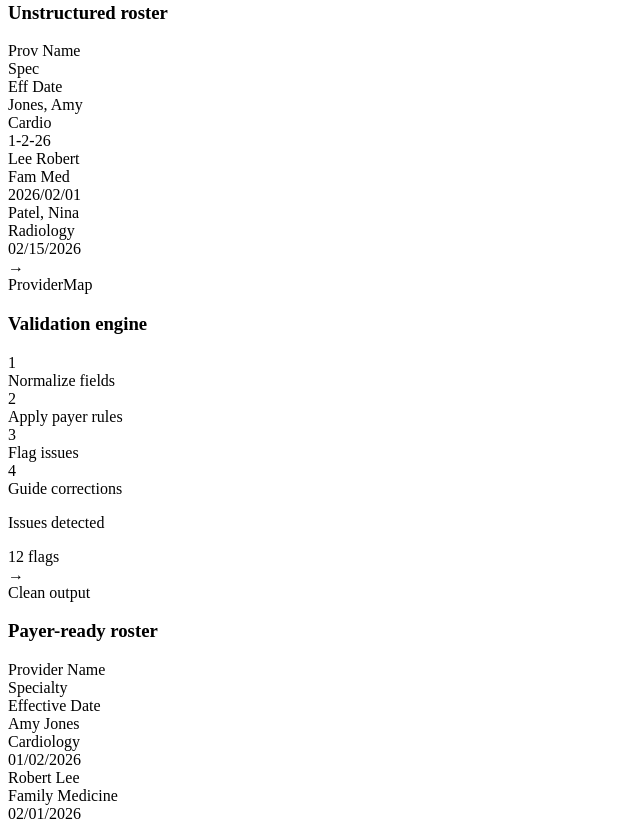
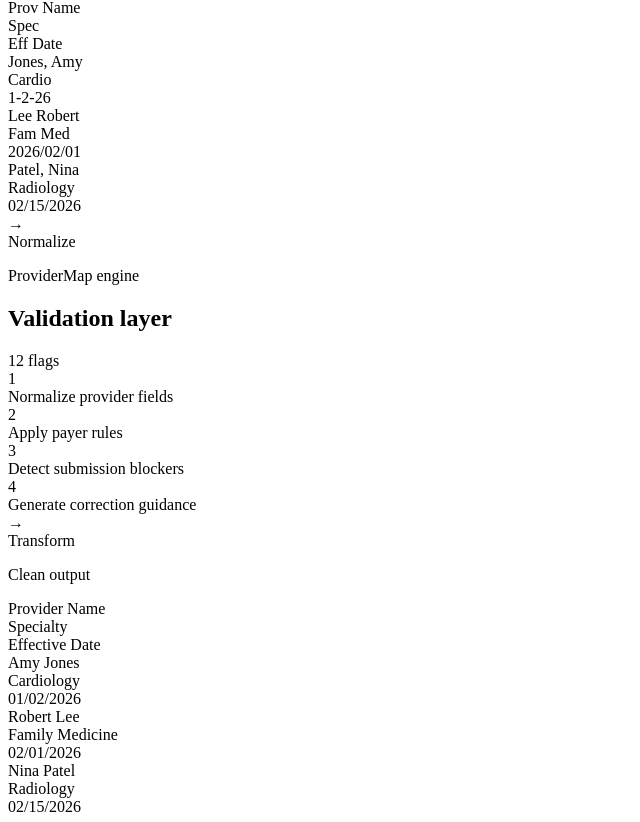
Before and after one commit to bradbane1023-source/providermap-site, a Next.js app: page / in a window 1280 px wide. Shown: the part 1318-2140 px from the top of the page, without its empty margins (0-640 px from the left). Built offline with nearby package versions, Linux system fonts and the light colour scheme.

Commit message:
Update page.js

```diff
--- a/app/page.js
+++ b/app/page.js
@@ -4,13 +4,6 @@ const validationRows = [
   { label: "Primary specialty", status: "Passed", color: "emerald" },
   { label: "Effective date", status: "Failed", color: "rose" },
   { label: "Payer template mapping", status: "Ready", color: "emerald" },
-];
-
-const scenarioFlags = [
-  "14 NPIs missing digits",
-  "6 specialties did not match payer values",
-  "3 locations missing required fields",
-  "Dates formatted incorrectly for submission",
 ];
 
 const workflowCards = [
@@ -29,20 +22,6 @@ const workflowCards = [
     title: "Transform",
     text: "Generate clean, payer-ready roster outputs aligned to the required submission structure.",
   },
-];
-
-const messyRows = [
-  ["Prov Name", "NPI #", "Spec", "Eff Date", "Tax ID"],
-  ["Jones, Amy", "1827364510", "Cardio", "1-2-26", "Missing"],
-  ["Lee Robert", "492817365", "Fam Med", "2026/02/01", "35-1234567"],
-  ["Patel, Nina", "1938475612", "Radiology", "02/15/2026", "35-1234567"],
-];
-
-const cleanRows = [
-  ["Provider Name", "NPI", "Primary Specialty", "Effective Date", "TIN"],
-  ["Amy Jones", "1827364510", "Cardiology", "01/02/2026", "Needs Review"],
-  ["Robert Lee", "Invalid NPI", "Family Medicine", "02/01/2026", "35-1234567"],
-  ["Nina Patel", "1938475612", "Radiology", "02/15/2026", "35-1234567"],
 ];
 
 const ruleRows = [
@@ -67,40 +46,6 @@ function StatusPill({ color = "cyan", children }) {
   );
 }
 
-function MiniTable({ title, rows, tone = "cyan" }) {
-  const toneStyles = {
-    rose: "border-rose-300/20 bg-rose-300/10 text-rose-200",
-    emerald: "border-emerald-300/20 bg-emerald-300/10 text-emerald-200",
-    cyan: "border-cyan-300/20 bg-cyan-300/10 text-cyan-200",
-  };
-
-  return (
-    <div className="overflow-hidden rounded-3xl border border-white/10 bg-slate-950/80 shadow-2xl shadow-black/20">
-      <div className={`border-b px-5 py-4 ${toneStyles[tone]}`}>
-        <h3 className="text-sm font-semibold">{title}</h3>
-      </div>
-      <div className="overflow-x-auto">
-        <table className="w-full text-left text-xs">
-          <tbody>
-            {rows.map((row, rowIndex) => (
-              <tr key={`${title}-${rowIndex}`} className="border-b border-white/5 last:border-0">
-                {row.map((cell, cellIndex) => (
-                  <td
-                    key={`${title}-${rowIndex}-${cellIndex}`}
-                    className={`whitespace-nowrap px-4 py-3 ${rowIndex === 0 ? "font-semibold text-slate-200" : "text-slate-400"}`}
-                  >
-                    {cell}
-                  </td>
-                ))}
-              </tr>
-            ))}
-          </tbody>
-        </table>
-      </div>
-    </div>
-  );
-}
-
 function ProductPanel() {
   return (
     <div className="relative mx-auto max-w-xl lg:mx-0">
@@ -118,18 +63,9 @@ function ProductPanel() {
           </div>
 
           <div className="grid gap-4 sm:grid-cols-3">
-            <div className="rounded-2xl border border-white/10 bg-white/[0.04] p-4">
-              <p className="text-3xl font-bold text-white">84%</p>
-              <p className="mt-1 text-xs text-slate-400">ready</p>
-            </div>
-            <div className="rounded-2xl border border-amber-300/20 bg-amber-300/10 p-4">
-              <p className="text-3xl font-bold text-amber-200">12</p>
-              <p className="mt-1 text-xs text-amber-100/70">flags</p>
-            </div>
-            <div className="rounded-2xl border border-emerald-300/20 bg-emerald-300/10 p-4">
-              <p className="text-3xl font-bold text-emerald-200">3</p>
-              <p className="mt-1 text-xs text-emerald-100/70">outputs</p>
-            </div>
+            <MetricCard value="84%" label="ready" />
+            <MetricCard value="12" label="flags" tone="amber" />
+            <MetricCard value="3" label="outputs" tone="emerald" />
           </div>
 
           <div className="mt-5 space-y-3">
@@ -153,98 +89,117 @@ function ProductPanel() {
   );
 }
 
-function PipelineCard({ tone, eyebrow, title, children }) {
+function MetricCard({ value, label, tone = "slate" }) {
   const styles = {
-    rose: "border-rose-300/20 bg-rose-300/10 text-rose-200",
-    cyan: "border-cyan-300/20 bg-cyan-300/10 text-cyan-200",
+    slate: "border-white/10 bg-white/[0.04] text-white",
+    amber: "border-amber-300/20 bg-amber-300/10 text-amber-200",
     emerald: "border-emerald-300/20 bg-emerald-300/10 text-emerald-200",
   };
 
   return (
-    <div className="relative overflow-hidden rounded-[2rem] border border-white/10 bg-slate-950/90 p-5 shadow-2xl shadow-black/30">
-      <div className="absolute inset-x-0 top-0 h-px bg-gradient-to-r from-transparent via-white/30 to-transparent" />
-      <div className={`mb-5 inline-flex rounded-full border px-3 py-1 text-xs font-bold ${styles[tone]}`}>
-        {eyebrow}
-      </div>
-      <h3 className="mb-5 text-xl font-black text-white">{title}</h3>
-      {children}
+    <div className={`rounded-2xl border p-4 ${styles[tone]}`}>
+      <p className="text-3xl font-black">{value}</p>
+      <p className="mt-1 text-xs opacity-70">{label}</p>
     </div>
   );
 }
 
-function SignaturePipeline() {
+function DataPanel({ title, tone, rows }) {
+  const isRose = tone === "rose";
+
   return (
-    <div className="relative mt-14">
-      <div className="absolute inset-0 rounded-[3rem] bg-[radial-gradient(circle_at_center,rgba(56,189,248,0.20),transparent_45%)] blur-2xl" />
-      <div className="relative rounded-[2.5rem] border border-white/10 bg-white/[0.04] p-4 shadow-2xl shadow-cyan-950/30 backdrop-blur-xl lg:p-6">
-        <div className="grid gap-5 lg:grid-cols-[1fr_96px_1fr_96px_1fr] lg:items-stretch">
-          <PipelineCard tone="rose" eyebrow="Messy input" title="Unstructured roster">
-            <div className="space-y-3">
-              {[
-                ["Prov Name", "Spec", "Eff Date"],
-                ["Jones, Amy", "Cardio", "1-2-26"],
-                ["Lee Robert", "Fam Med", "2026/02/01"],
-                ["Patel, Nina", "Radiology", "02/15/2026"],
-              ].map((row, index) => (
-                <div key={index} className="grid grid-cols-3 gap-2 text-xs">
-                  {row.map((cell, cellIndex) => (
-                    <div key={`${index}-${cellIndex}`} className={`rounded-lg border px-2 py-2 ${index === 0 ? "border-white/10 bg-white/[0.05] font-bold text-slate-300" : cell.includes("1-2") || cell.includes("2026/") || cell === "Fam Med" || cell === "Cardio" ? "border-rose-300/20 bg-rose-300/10 text-rose-200" : "border-white/10 bg-white/[0.03] text-slate-400"}`}>
+    <div className={`relative rounded-[2rem] border p-5 shadow-2xl ${isRose ? "border-rose-300/25 bg-rose-300/10 shadow-rose-950/20" : "border-emerald-300/25 bg-emerald-300/10 shadow-emerald-950/20"}`}>
+      <div className={`absolute -inset-3 rounded-[2.3rem] blur-2xl ${isRose ? "bg-rose-400/10" : "bg-emerald-400/10"}`} />
+      <div className="relative">
+        <p className={`mb-4 text-xs font-bold uppercase tracking-[0.2em] ${isRose ? "text-rose-200" : "text-emerald-200"}`}>{title}</p>
+        <div className="space-y-2">
+          {rows.map((row, i) => (
+            <div key={i} className="grid grid-cols-3 gap-2 text-xs">
+              {row.map((cell, j) => (
+                <div
+                  key={`${i}-${j}`}
+                  className={`rounded-lg border px-2 py-2 ${
+                    i === 0
+                      ? "border-white/10 bg-white/[0.05] font-bold text-slate-200"
+                      : isRose && (cell.includes("1-2") || cell.includes("2026/") || cell === "Fam Med" || cell === "Cardio")
+                      ? "border-rose-300/30 bg-rose-300/15 text-rose-100"
+                      : isRose
+                      ? "border-white/10 bg-slate-950/40 text-slate-400"
+                      : "border-emerald-300/30 bg-emerald-300/15 text-emerald-100"
+                  }`}
+                >
                   {cell}
                 </div>
               ))}
             </div>
           ))}
         </div>
-          </PipelineCard>
-
-          <div className="flex items-center justify-center py-2">
-            <div className="flex h-16 w-16 items-center justify-center rounded-full border border-cyan-300/30 bg-cyan-300/10 text-3xl font-black text-cyan-200 shadow-xl shadow-cyan-950/40 lg:h-20 lg:w-20">
-              →
       </div>
     </div>
+  );
+}
 
-          <PipelineCard tone="cyan" eyebrow="ProviderMap" title="Validation engine">
-            <div className="space-y-4">
-              {["Normalize fields", "Apply payer rules", "Flag issues", "Guide corrections"].map((step, index) => (
-                <div key={step} className="flex items-center gap-3 rounded-2xl border border-cyan-300/15 bg-cyan-300/[0.06] p-3">
-                  <div className="flex h-8 w-8 items-center justify-center rounded-full bg-cyan-300 text-sm font-black text-slate-950">{index + 1}</div>
-                  <span className="text-sm font-semibold text-slate-200">{step}</span>
+function FlowNode({ label }) {
+  return (
+    <div className="relative flex flex-col items-center justify-center gap-3 py-6 lg:py-0">
+      <div className="absolute hidden h-1 w-40 bg-gradient-to-r from-cyan-300/10 via-cyan-300/70 to-cyan-300/10 lg:block" />
+      <div className="relative flex h-24 w-24 items-center justify-center rounded-full border border-cyan-300/30 bg-cyan-300/10 shadow-[0_0_45px_rgba(34,211,238,0.35)]">
+        <div className="absolute h-16 w-16 animate-pulse rounded-full border border-cyan-300/30" />
+        <span className="text-4xl font-black text-cyan-200">→</span>
       </div>
-              ))}
-              <div className="rounded-2xl border border-amber-300/20 bg-amber-300/10 p-4">
-                <div className="flex items-center justify-between">
-                  <p className="text-sm font-bold text-amber-200">Issues detected</p>
-                  <StatusPill color="amber">12 flags</StatusPill>
+      <span className="text-xs font-bold uppercase tracking-[0.18em] text-cyan-200">{label}</span>
     </div>
-              </div>
-            </div>
-          </PipelineCard>
+  );
+}
 
-          <div className="flex items-center justify-center py-2">
-            <div className="flex h-16 w-16 items-center justify-center rounded-full border border-cyan-300/30 bg-cyan-300/10 text-3xl font-black text-cyan-200 shadow-xl shadow-cyan-950/40 lg:h-20 lg:w-20">
-              →
-            </div>
-          </div>
+function SignatureVisual() {
+  const badCells = [
+    ["Prov Name", "Spec", "Eff Date"],
+    ["Jones, Amy", "Cardio", "1-2-26"],
+    ["Lee Robert", "Fam Med", "2026/02/01"],
+    ["Patel, Nina", "Radiology", "02/15/2026"],
+  ];
 
-          <PipelineCard tone="emerald" eyebrow="Clean output" title="Payer-ready roster">
-            <div className="space-y-3">
-              {[
+  const cleanCells = [
     ["Provider Name", "Specialty", "Effective Date"],
     ["Amy Jones", "Cardiology", "01/02/2026"],
     ["Robert Lee", "Family Medicine", "02/01/2026"],
     ["Nina Patel", "Radiology", "02/15/2026"],
-              ].map((row, index) => (
-                <div key={index} className="grid grid-cols-3 gap-2 text-xs">
-                  {row.map((cell, cellIndex) => (
-                    <div key={`${index}-${cellIndex}`} className={`rounded-lg border px-2 py-2 ${index === 0 ? "border-white/10 bg-white/[0.05] font-bold text-slate-300" : "border-emerald-300/20 bg-emerald-300/10 text-emerald-200"}`}>
-                      {cell}
+  ];
+
+  return (
+    <div className="relative mt-16 overflow-hidden rounded-[2.5rem] border border-white/10 bg-gradient-to-br from-slate-900 via-slate-950 to-slate-900 p-6 shadow-[0_0_100px_rgba(34,211,238,0.16)] lg:p-10">
+      <div className="absolute inset-0 bg-[linear-gradient(rgba(255,255,255,0.035)_1px,transparent_1px),linear-gradient(90deg,rgba(255,255,255,0.035)_1px,transparent_1px)] bg-[size:32px_32px] opacity-30" />
+      <div className="absolute inset-0 bg-[radial-gradient(circle_at_center,rgba(34,211,238,0.18),transparent_45%)]" />
+
+      <div className="relative grid items-center gap-8 lg:grid-cols-[1fr_120px_1.1fr_120px_1fr]">
+        <DataPanel title="Messy input" tone="rose" rows={badCells} />
+        <FlowNode label="Normalize" />
+
+        <div className="relative rounded-[2rem] border border-cyan-300/30 bg-cyan-300/10 p-6 shadow-[0_0_60px_rgba(34,211,238,0.22)]">
+          <div className="absolute -inset-4 rounded-[2.4rem] bg-cyan-400/10 blur-2xl" />
+          <div className="relative">
+            <div className="mb-5 flex items-center justify-between gap-4">
+              <div>
+                <p className="text-xs font-bold uppercase tracking-[0.2em] text-cyan-200">ProviderMap engine</p>
+                <h2 className="mt-2 text-2xl font-black">Validation layer</h2>
+              </div>
+              <StatusPill color="amber">12 flags</StatusPill>
+            </div>
+
+            <div className="grid gap-3">
+              {["Normalize provider fields", "Apply payer rules", "Detect submission blockers", "Generate correction guidance"].map((item, index) => (
+                <div key={item} className="flex items-center gap-3 rounded-2xl border border-cyan-300/20 bg-slate-950/60 p-3 transition hover:border-cyan-300/40 hover:bg-slate-950/80">
+                  <div className="flex h-9 w-9 items-center justify-center rounded-full bg-cyan-300 text-sm font-black text-slate-950">{index + 1}</div>
+                  <span className="text-sm font-semibold text-slate-100">{item}</span>
                 </div>
               ))}
             </div>
-              ))}
           </div>
-          </PipelineCard>
         </div>
+
+        <FlowNode label="Transform" />
+        <DataPanel title="Clean output" tone="emerald" rows={cleanCells} />
       </div>
     </div>
   );
@@ -273,7 +228,7 @@ export default function Home() {
                 Send us a sample roster
               </a>
               <a href="#pipeline" className="rounded-xl border border-white/15 bg-white/5 px-6 py-4 text-center text-base font-bold text-white transition hover:-translate-y-1 hover:bg-white/10">
-                See the pipeline
+                See the system
               </a>
             </div>
             <div className="mt-10 grid max-w-2xl grid-cols-3 gap-3 text-center text-sm text-slate-300">
@@ -306,7 +261,12 @@ export default function Home() {
         </div>
 
         <div className="mt-12 grid gap-4 md:grid-cols-2 lg:grid-cols-4">
-          {["Rejected submissions", "Spreadsheet cleanup", "Delayed onboarding", "Directory and claims issues"].map((item) => (
+          {[
+            "Rejected submissions",
+            "Spreadsheet cleanup",
+            "Delayed onboarding",
+            "Directory and claims issues",
+          ].map((item) => (
             <div key={item} className="group rounded-3xl border border-white/10 bg-white/[0.04] p-6 shadow-xl shadow-black/10 transition hover:-translate-y-1 hover:border-cyan-300/30 hover:bg-white/[0.07]">
               <div className="mb-5 h-2 w-14 rounded-full bg-cyan-300 transition group-hover:w-20" />
               <h3 className="text-lg font-bold text-white">{item}</h3>
@@ -326,7 +286,7 @@ export default function Home() {
             </p>
           </div>
 
-          <SignaturePipeline />
+          <SignatureVisual />
         </div>
       </section>
 
```
Lines whose indentation alone changed are shown as unchanged.
